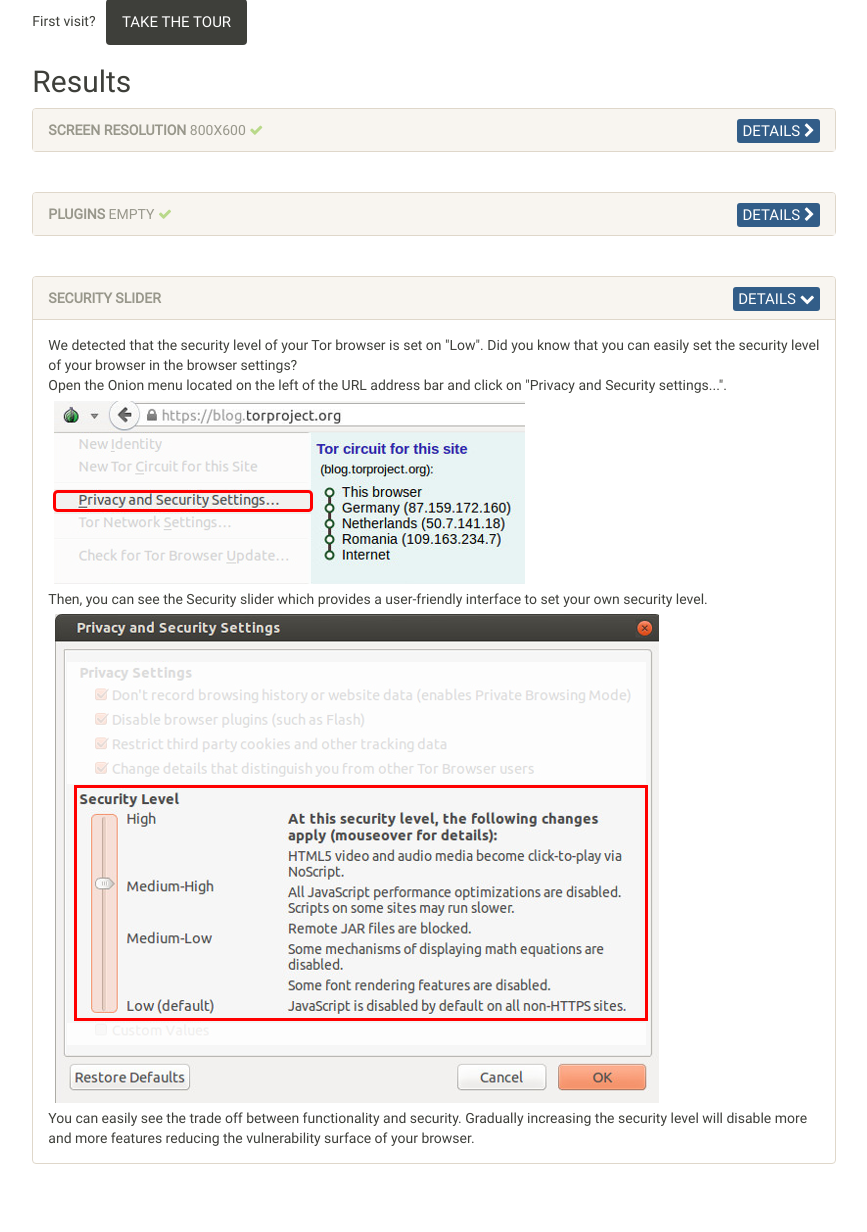
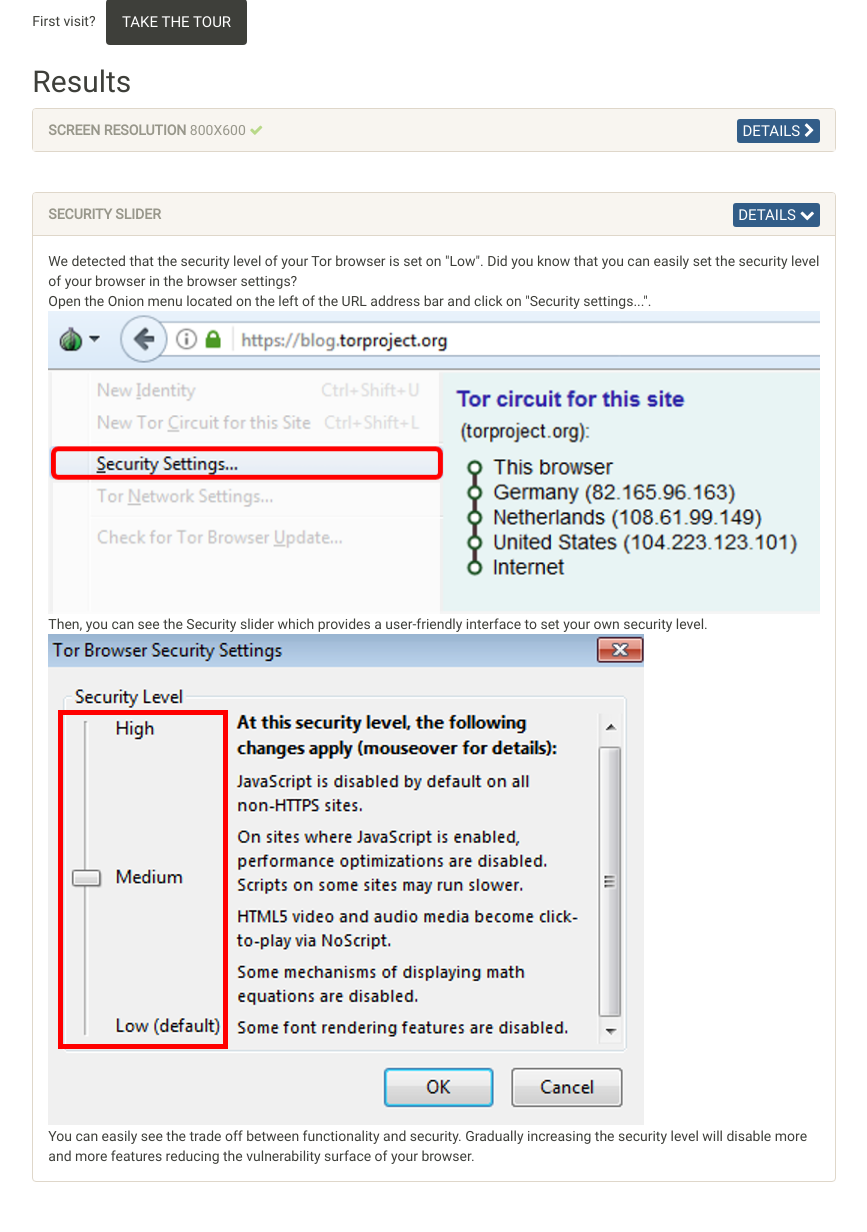
Before and after one commit to plaperdr/fp-central, a Flask app: page /tor in a window 1280 px wide, after a click on "DETAILS". Shown: the part 281-1513 px from the top of the page, without its empty margins (206-1073 px from the left). Before the commit the page ends 1445 px from the top, so only its background shows below. Run offline with Flask 2, Linux system fonts and the light colour scheme; parts of the project's set-up code (start-up, migrations or seed data) failed here and were passed over; some libraries are stand-ins or nearby versions.

Commit message:
Updating the Tor page to take into account the changes to the security slider

```diff
--- a/static/js/slider.js
+++ b/static/js/slider.js
@@ -14,9 +14,6 @@ div.innerHTML = "<math><mfrac><mi>xx</mi><mi>yy</mi></mfrac></math>";
 document.body.appendChild(div);
 var hasMathML = (div.offsetHeight > div.offsetWidth);
 
-//Medium-High level detection: blocking of external scripts provided through HTTP
-var hasHTTPBlocking = (typeof blockHTTP === "undefined");
-
 //High level detection: support of SVG elements
 var hasSVG = (document.getElementById("svg").height == undefined);
 
@@ -24,16 +21,11 @@ if(hasMathML){
     //Low level detected
     document.getElementById("sliderLow").style.display = "block";
 } else {
-    if(!hasHTTPBlocking){
-        //Medium-Low level detected
-        document.getElementById("sliderMediumLow").style.display = "block";
+    if(!hasSVG){
+        //Medium level detected
+        document.getElementById("sliderMedium").style.display = "block";
     } else {
-        if(!hasSVG){
-            //Medium-High level detected
-            document.getElementById("sliderMediumHigh").style.display = "block";
-        } else {
-            //High level detected
-            document.getElementById("sliderHigh").style.display = "block";
-        }
+        //High level detected
+        document.getElementById("sliderHigh").style.display = "block";
     }
 }
--- a/templates/tor.html
+++ b/templates/tor.html
@@ -85,43 +85,6 @@
         <div class="panel panel-default">
             <div class="panel-heading">
                 <h4 class="panel-title" style="font-size: 14px">
-                    <a data-toggle="collapse" href="#pluginsPanel"><strong>Plugins</strong></a>
-                    <span id="plugins"></span> <i id="pluginsRes" class="fa"></i>
-
-                    <button type="button" class="btn btn-primary btn-xs collapsed details" data-toggle="collapse" data-target="#pluginsPanel" style="float: right">
-                        Details
-                    </button>
-
-                </h4>
-            </div>
-            <div id="pluginsPanel" class="panel-collapse collapse">
-                <div class="panel-body">
-                    <div id="pluginsOk" style="display: none">
-                        No plugins were detected!
-                    </div>
-                    <div id="pluginsNotOk" style="display: none">
-                        Your Tor browser has some browser plugins enabled and it can harm your online privacy. It is recommended
-                        <a href="https://www.torproject.org/download/download.html.en#Warning">not to enable or install any plugins</a>
-                        because they can be used to reveal your real IP address or identifying information on your system.
-                        <br><br>
-                        Two steps are required to easily disable plugins in the Tor browser. First, click on "Privacy and Security
-                        settings..." in the Onion menu.
-                        <img src="{{ url_for('static', filename="images/settings1.png") }}" class="img-responsive" alt="Responsive image">
-                        Then, make sure that "Disable browser plugins (such as Flash)" option is checked.
-                        <img src="{{ url_for('static', filename="images/settings2.png") }}" class="img-responsive" alt="Responsive image">
-                    </div>
-                    <div id="pluginsNoJS" style="display: block">
-                        No JavaScript.
-                    </div>
-                </div>
-            </div>
-        </div>
-
-        <br><br>
-
-        <div class="panel panel-default">
-            <div class="panel-heading">
-                <h4 class="panel-title" style="font-size: 14px">
                     <a data-toggle="collapse" href="#sliderPanel"><strong>Security slider</strong></a>
                     <button type="button" class="btn btn-primary btn-xs collapsed details" data-toggle="collapse" data-target="#sliderPanel" style="float: right">
                         Details
@@ -134,21 +97,17 @@
                         We detected that the security level of your Tor browser is set on "Low".
                         Did you know that you can easily set the security level of your browser in the browser settings?<br>
 
-                        Open the Onion menu located on the left of the URL address bar and click on "Privacy and Security settings...".
+                        Open the Onion menu located on the left of the URL address bar and click on "Security settings...".
                         <img src="{{ url_for('static', filename="images/settings1.png") }}" class="img-responsive" alt="Responsive image">
 
                         Then, you can see the Security slider which provides a user-friendly interface to set your own security level.
-                        <img src="{{ url_for('static', filename="images/settings3.png") }}" class="img-responsive" alt="Responsive image">
+                        <img src="{{ url_for('static', filename="images/settings2.png") }}" class="img-responsive" alt="Responsive image">
 
                         You can easily see the trade off between functionality and security. Gradually increasing the security level will
                         disable more and more features reducing the vulnerability surface of your browser.
                     </div>
-                    <div id="sliderMediumLow" style="display: none">
-                        We detected that the security level of your Tor browser is set on "Medium-Low".
-                        Why not try a higher security level to increase your online privacy?
-                    </div>
-                    <div id="sliderMediumHigh" style="display: none">
-                        We detected that the security level of your Tor browser is set on "Medium-High".
+                    <div id="sliderMedium" style="display: none">
+                        We detected that the security level of your Tor browser is set on "Medium".
                         Why not try a higher security level to increase your online privacy?
                     </div>
                     <div id="sliderHigh" style="display: none">
@@ -168,9 +127,6 @@
 	    <circle cx="50" cy="50" r="40" stroke="black" stroke-width="3" fill="red"></circle>
     </svg>
 
-    <!-- URL to be changed for the production version -->
-    <script type="text/javascript" src="{{ url_for('static', filename="js/sliderMediumHigh.js", _scheme='http', _external=True) }}"></script>
-
     <!-- Load the acceptable and slider JS script -->
     <script type="text/javascript" src="{{ url_for('static', filename="js/acceptable.js") }}"></script>
     <script type="text/javascript" src="{{ url_for('static', filename="js/slider.js") }}"></script>
```
Also changed, not shown: static/images/gsoc-logo.svg (added), static/images/identity.png, static/images/settings1.png, static/images/settings2.png, static/images/settings3.png (deleted), static/images/tor-logo.svg (added).
